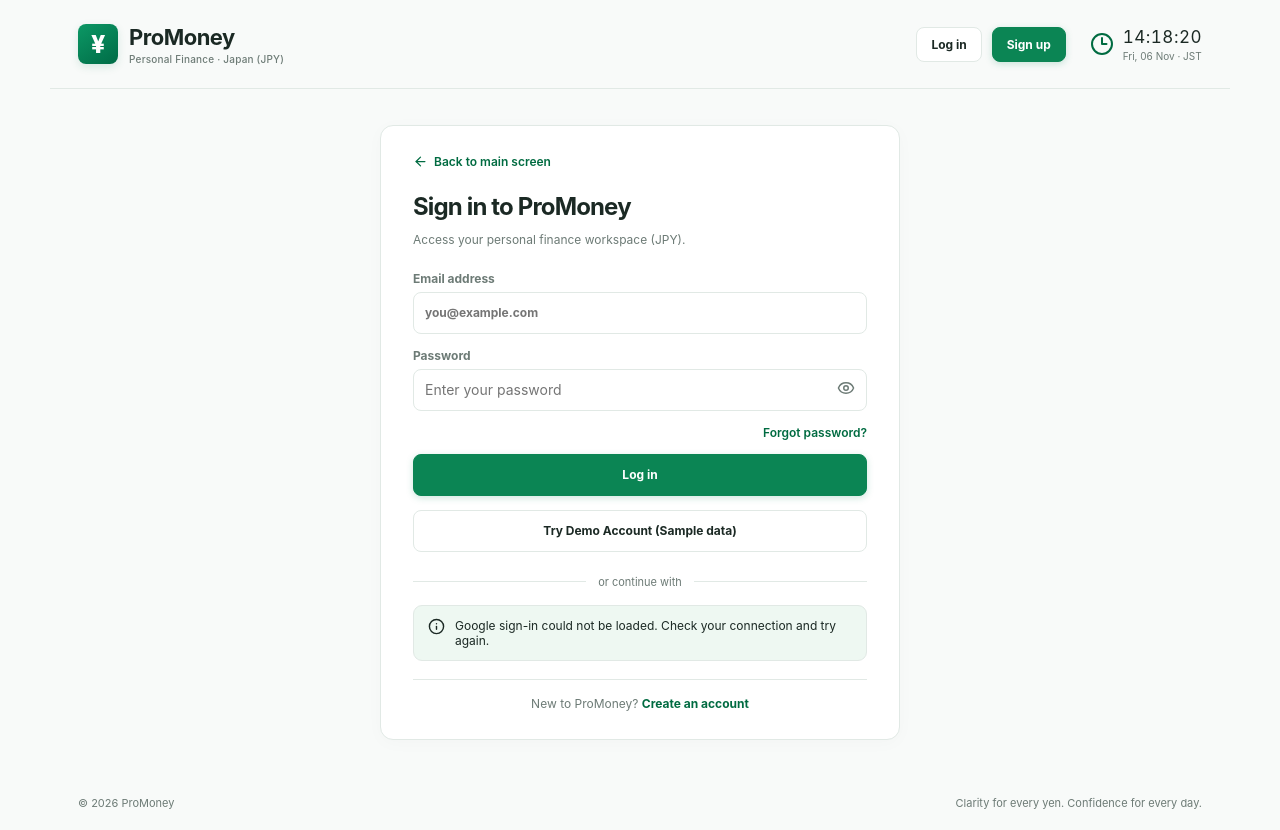
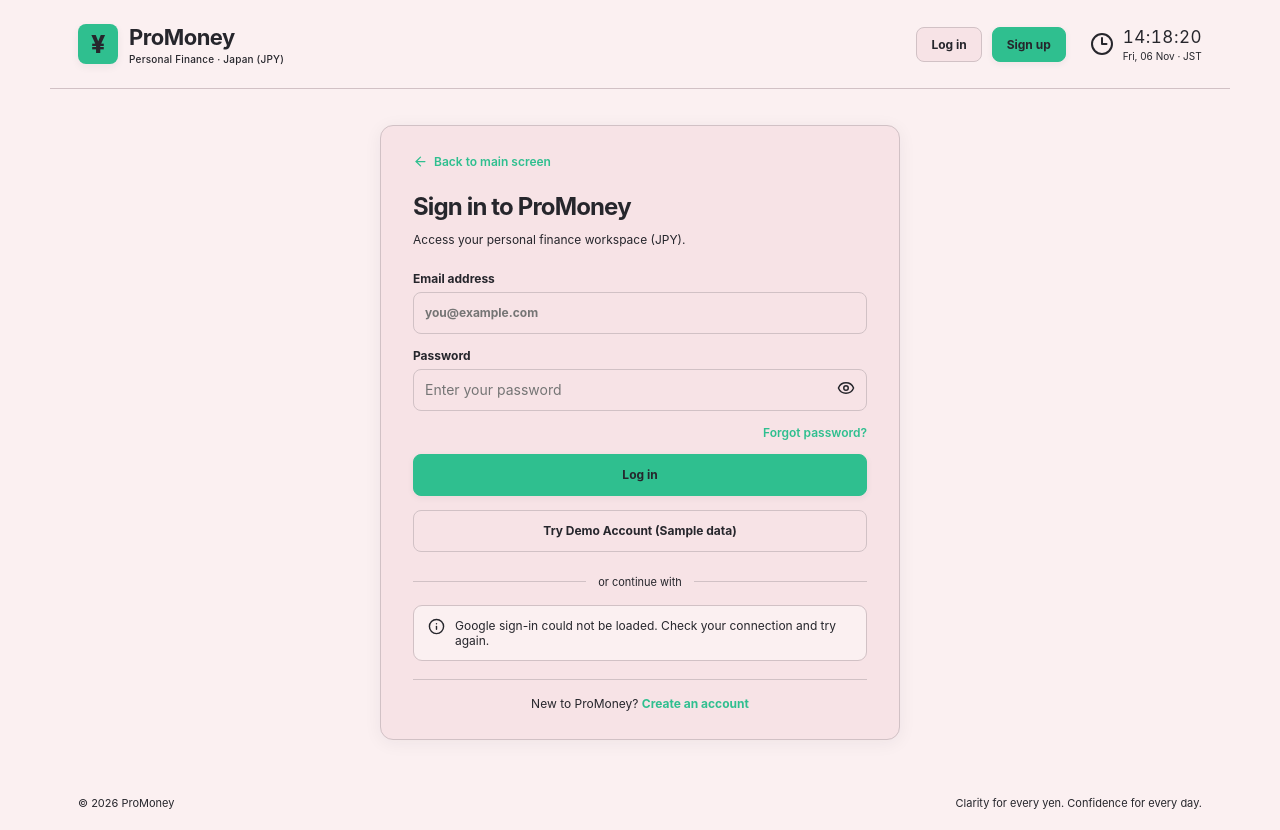
Before and after one commit to SUMANRAUT-20/ProMoney, a React (Vite) app in the folder frontend/: page /login in a window 1280 px wide. Built offline with nearby package versions, Linux system fonts and the light colour scheme; no server answers.

Commit message:
style(ui): preview locked blush charcoal and mint palette

```diff
--- a/frontend/src/features/auth/auth.css
+++ b/frontend/src/features/auth/auth.css
@@ -11,7 +11,7 @@
 .pm-auth-clock small { display: block; color: var(--muted); font-size: 10px; margin-top: 3px; }
 .pm-auth-main { flex: 1; width: 100%; padding: 36px 20px; }
 .pm-auth .pm-auth-card { width: min(520px, 100%); margin: 0 auto; padding: 28px 32px; }
-.pm-auth-back { display: inline-flex; align-items: center; gap: 6px; color: var(--green-dark); font-size: 12px; font-weight: 600; margin-bottom: 24px; }
+.pm-auth-back { display: inline-flex; align-items: center; gap: 6px; color: var(--pm-accent); font-size: 12px; font-weight: 600; margin-bottom: 24px; }
 .pm-auth .auth-header { align-items: flex-start; text-align: left; }
 .pm-auth .auth-header h1 { font-size: 24px; margin-bottom: 8px; }
 .pm-auth .auth-header p { line-height: 1.6; }
@@ -22,7 +22,7 @@
 .pm-auth .form input { min-height: 42px; }
 .pm-auth-password button:hover { color: var(--green-dark); background: var(--mint-soft); }
 .pm-auth-help { display: flex; justify-content: flex-end; }
-.pm-auth-text-button { padding: 0; border: 0; background: transparent; color: var(--green-dark); font-size: 12px; font-weight: 600; }
+.pm-auth-text-button { padding: 0; border: 0; background: transparent; color: var(--pm-accent); font-size: 12px; font-weight: 600; }
 .pm-auth .pm-auth-submit { min-height: 42px; width: 100%; }
 .pm-auth-divider { display: flex; align-items: center; gap: 12px; color: var(--muted); font-size: 11px; margin: 23px 0 16px; }
 .pm-auth-divider::before, .pm-auth-divider::after { content: ''; height: 1px; flex: 1; background: var(--border); }
--- a/frontend/src/styles.css
+++ b/frontend/src/styles.css
@@ -1,42 +1,44 @@
-:root {
+/* Keep the palette preview light for either saved theme preference. */
+:root,
+:root[data-theme="dark"] {
   font-family: Inter, ui-sans-serif, -apple-system, BlinkMacSystemFont, "Segoe UI", sans-serif;
-  color: #1b2924;
-  background: #f8faf9;
+  color-scheme: light;
+  color: var(--pm-ink);
+  background: var(--pm-bg);
   font-synthesis: none;
-  --body: #f8faf9;
-  --surface: #ffffff;
-  --surface-alt: #f6faf8;
-  --text: #1b2924;
-  --muted: #6d7b76;
-  --border: #e1e9e5;
-  --green: #078653;
-  --green-dark: #006b41;
-  --mint: #e0f4e9;
-  --mint-soft: #eef8f2;
-  --red: #b84a4a;
-  --shadow: 0 3px 18px rgba(25, 56, 41, .025);
-}
-:root[data-theme="dark"] {
-  color-scheme: dark;
-  --body: #111b18;
-  --surface: #1b2924;
-  --surface-alt: #21342c;
-  --text: #eef6f1;
-  --muted: #a3b5ab;
-  --border: #31443b;
-  --green: #47c892;
-  --green-dark: #2ba976;
-  --mint: #243f31;
-  --mint-soft: #1d352b;
-  --red: #f18c80;
-  --shadow: none;
+  --pm-bg: #FBF0F1;
+  --pm-surface: #F7E3E6;
+  --pm-selected: #EFA9B8;
+  --pm-ink: #26262C;
+  --pm-accent: #2FBF8F;
+  --pm-accent-soft: #8FE3C3;
+  --pm-outflow: #D9576B;
+  --pm-overdue: #D43D4D;
+  --pm-near-due: #E8A33D;
+  --pm-border: color-mix(in srgb, var(--pm-ink) 18%, var(--pm-surface));
+  --pm-shadow: color-mix(in srgb, var(--pm-ink) 6%, transparent);
+  --pm-overlay: color-mix(in srgb, var(--pm-ink) 55%, transparent);
+  --body: var(--pm-bg);
+  --surface: var(--pm-surface);
+  --surface-alt: var(--pm-bg);
+  --text: var(--pm-ink);
+  --muted: var(--pm-ink);
+  --border: var(--pm-border);
+  --green: var(--pm-accent);
+  --green-dark: var(--pm-ink);
+  --mint: var(--pm-accent-soft);
+  --mint-soft: var(--pm-bg);
+  --red: var(--pm-outflow);
+  --shadow: 0 3px 18px var(--pm-shadow);
 }
 * { box-sizing: border-box; }
 body { margin: 0; background: var(--body); color: var(--text); font-size: 14px; }
 button, input, select { font: inherit; }
+input { accent-color: var(--pm-accent); }
+::selection { background: var(--pm-selected); color: var(--pm-ink); }
 button { cursor: pointer; }
-button:focus-visible, input:focus-visible, select:focus-visible, a:focus-visible { outline: 3px solid #71c59b; outline-offset: 2px; }
-a { text-decoration: none; color: inherit; }
+button:focus-visible, input:focus-visible, select:focus-visible, a:focus-visible { outline: 3px solid var(--pm-accent); outline-offset: 2px; }
+a { text-decoration: none; color: var(--pm-accent); }
 h1, h2, h3, p { margin-top: 0; }
 h1 { font-size: 25px; line-height: 1.2; letter-spacing: -.85px; margin-bottom: 6px; }
 h2 { font-size: 16px; letter-spacing: -.25px; }
@@ -44,19 +46,22 @@ h3 { font-size: 14px; }
 p { line-height: 1.5; }
 .app-shell { min-height: 100vh; display: flex; max-width: 1700px; margin: 0 auto; background: var(--body); }
 .side-layer { flex: 0 0 242px; z-index: 30; }
-.sidebar { height: 100vh; position: sticky; top: 0; background: var(--surface); border-right: 1px solid var(--border); display: flex; flex-direction: column; }
+.sidebar { --text: var(--pm-bg); --muted: var(--pm-bg); --border: color-mix(in srgb, var(--pm-bg) 20%, transparent); height: 100vh; position: sticky; top: 0; background: var(--pm-ink); color: var(--pm-bg); border-right: 1px solid var(--border); display: flex; flex-direction: column; }
 .brand { display: flex; align-items: center; gap: 11px; height: 77px; min-height: 77px; border-bottom: 1px solid var(--border); padding: 0 22px; font-size: 18px; letter-spacing: -.5px; font-weight: 750; }
-.brand-logo { display: grid; place-items: center; height: 29px; width: 29px; color: white; background: linear-gradient(145deg, #0c9865, #006b46); border-radius: 8px; font-weight: 800; font-size: 17px; box-shadow: 0 3px 8px #08785122; }
+.brand-logo { display: grid; place-items: center; height: 29px; width: 29px; color: var(--pm-ink); background: var(--pm-accent); border-radius: 8px; font-weight: 800; font-size: 17px; box-shadow: 0 3px 8px var(--pm-shadow); }
+.brand { color: inherit; }
 .nav { display: flex; flex-direction: column; padding: 23px 12px; gap: 3px; }
 .nav-item { display: flex; align-items: center; gap: 13px; min-height: 39px; padding: 0 14px; color: var(--text); border-radius: 8px; font-size: 13px; font-weight: 530; transition: background .2s, color .2s; }
-.nav-item svg { color: #4f6660; }
-.nav-item:hover { background: var(--surface-alt); }
-.nav-item.active { color: var(--green-dark); background: var(--mint); font-weight: 700; }
-.nav-item.active svg { color: var(--green); }
+.nav-item svg { color: inherit; }
+.nav-item:hover { --muted: var(--pm-ink); background: var(--pm-surface); color: var(--pm-ink); }
+.nav-item.active { --muted: var(--pm-ink); color: var(--pm-ink); background: var(--pm-selected); font-weight: 700; }
+.nav-item.active svg { color: inherit; }
+.nav-item[href="/labo"] { color: var(--pm-accent); }
+.nav-item[href="/labo"]:hover, .nav-item[href="/labo"].active { background: var(--pm-accent); color: var(--pm-ink); }
 .sidebar-bottom { border-top: 1px solid var(--border); margin-top: auto; padding: 14px 12px 19px; }
-.workspace-switch { display: flex; border: 1px solid var(--border); border-radius: 24px; background: var(--surface-alt); padding: 3px; gap: 2px; }
+.workspace-switch { --text: var(--pm-ink); --muted: var(--pm-ink); display: flex; border: 1px solid var(--border); border-radius: 24px; background: var(--surface-alt); padding: 3px; gap: 2px; }
 .workspace-switch button { display: flex; align-items: center; justify-content: center; gap: 6px; flex: 1; border: 0; background: none; color: var(--muted); font-size: 11px; font-weight: 600; min-height: 29px; border-radius: 22px; padding: 0 3px; }
-.workspace-switch button.selected { background: var(--surface); color: var(--text); box-shadow: 0 1px 3px #00000016; }
+.workspace-switch button.selected { background: var(--pm-selected); color: var(--text); box-shadow: 0 1px 3px var(--pm-shadow); }
 .sidebar-note { margin: 21px 6px 0; display: flex; align-items: center; gap: 6px; font-size: 10px; color: var(--muted); }
 .app-main { min-width: 0; flex: 1; }
 .topbar { position: sticky; top: 0; height: 68px; background: var(--surface); border-bottom: 1px solid var(--border); display: flex; justify-content: space-between; align-items: center; gap: 14px; padding: 0 27px; z-index: 20; }
@@ -70,13 +75,13 @@ p { line-height: 1.5; }
 .icon-button:hover { background: var(--mint-soft); }
 .avatar { width: 30px; height: 30px; display: grid; place-items: center; border-radius: 50%; background: var(--mint); color: var(--green-dark); font-weight: 700; font-size: 11px; }
 .content { padding: 31px 27px 60px; max-width: 1490px; margin: 0 auto; }
-.demo-tag { margin-bottom: 15px; font-size: 10px; font-weight: 700; letter-spacing: 1.1px; color: #85938d; }
+.demo-tag { margin-bottom: 15px; font-size: 10px; font-weight: 700; letter-spacing: 1.1px; color: var(--pm-ink); }
 .page-heading { display: flex; align-items: flex-start; justify-content: space-between; gap: 16px; margin-bottom: 24px; }
 .page-heading p { font-size: 13px; color: var(--muted); margin: 0; }
 .page-action { margin-top: 0; flex-shrink: 0; }
 .btn { border: 1px solid transparent; display: inline-flex; align-items: center; justify-content: center; gap: 8px; min-height: 35px; border-radius: 8px; padding: 0 14px; font-size: 12px; font-weight: 700; white-space: nowrap; }
-.btn.primary { background: #0b8554; border-color: #0b8554; color: white; box-shadow: 0 2px 7px #138a6035; }
-.btn.primary:hover { background: #087049; }
+.btn.primary { background: var(--pm-accent); border-color: var(--pm-accent); color: var(--pm-ink); box-shadow: 0 2px 7px var(--pm-shadow); }
+.btn.primary:hover { background: var(--pm-accent-soft); }
 .btn.secondary { background: var(--surface); color: var(--text); border-color: var(--border); }
 .btn.secondary:hover { background: var(--surface-alt); }
 .btn.compact { min-height: 32px; padding: 0 9px; }
@@ -87,10 +92,8 @@ p { line-height: 1.5; }
 .metric-label { color: var(--muted); font-size: 11px; margin-bottom: 3px; }
 .metric-number { font-size: 21px; line-height: 1.15; font-weight: 750; letter-spacing: -.5px; }
 .metric .small { margin-top: 3px; font-size: 10px; }
-.goal-feature { display: flex; flex-direction: column; justify-content: center; margin-top: 24px; min-height: 122px; padding: 17px; background: linear-gradient(110deg, var(--mint-soft), #eef8f2); position: relative; overflow: hidden; }
-:root[data-theme="dark"] .goal-feature { background: linear-gradient(110deg, var(--mint-soft), var(--surface)); }
-.goal-feature > span:not(.feature-watermark) { font-size: 12px; color: #43675a; }
-:root[data-theme="dark"] .goal-feature > span:not(.feature-watermark) { color: var(--muted); }
+.goal-feature { display: flex; flex-direction: column; justify-content: center; margin-top: 24px; min-height: 122px; padding: 17px; background: var(--pm-surface); position: relative; overflow: hidden; }
+.goal-feature > span:not(.feature-watermark) { font-size: 12px; color: var(--pm-ink); }
 .goal-feature strong { font-size: 27px; letter-spacing: -.8px; color: var(--text); line-height: 1.24; }
 .goal-feature small { font-size: 11px; color: var(--muted); margin-top: 2px; }
 .feature-watermark { position: absolute; right: 42px; top: 13px; opacity: .12; color: var(--green); }
@@ -101,30 +104,29 @@ p { line-height: 1.5; }
 .goal-name strong { font-size: 12px; overflow: hidden; text-overflow: ellipsis; white-space: nowrap; }
 .goal-emoji { font-size: 20px; }
 .percent { color: var(--muted); font-size: 11px; white-space: nowrap; }
-.progress-track { width: 100%; height: 7px; border-radius: 100px; background: #e8eeeb; overflow: hidden; }
-:root[data-theme="dark"] .progress-track { background: #405147; }
-.progress-track span { display: block; height: 100%; background: linear-gradient(90deg, #068550, #13a06b); border-radius: 100px; transition: width .25s; }
-.progress-track.complete span { background: #4ea987; }
-.progress-track.red span { background: #e37865; }
+.progress-track { width: 100%; height: 7px; border-radius: 100px; background: var(--pm-selected); overflow: hidden; }
+.progress-track span { display: block; height: 100%; background: var(--pm-accent); border-radius: 100px; transition: width .25s; }
+.progress-track.complete span { background: var(--pm-accent); }
+.progress-track.red span { background: var(--pm-outflow); }
 .goal-amount { display: flex; justify-content: space-between; gap: 8px; margin: 12px 0 0; font-size: 11px; }
 .goal-amount strong { white-space: nowrap; }
 .goal-amount span { color: var(--muted); white-space: nowrap; }
 .goal-meta { display: flex; justify-content: space-between; gap: 6px; border-top: 1px solid var(--border); padding-top: 10px; margin-top: 11px; font-size: 10px; color: var(--muted); }
 .goal-meta span { display: flex; align-items: center; gap: 3px; white-space: nowrap; }
 .goal-actions { margin-top: 7px; display: flex; align-items: center; justify-content: space-between; min-height: 24px; }
-.text-action { border: 0; background: none; color: var(--green-dark); display: inline-flex; align-items: center; gap: 3px; padding: 4px 0; font-size: 11px; font-weight: 700; }
+.text-action { border: 0; background: none; color: var(--pm-accent); display: inline-flex; align-items: center; gap: 3px; padding: 4px 0; font-size: 11px; font-weight: 700; }
 .text-action:hover { text-decoration: underline; }
 .delete-action { margin-left: auto; opacity: .5; }
 .delete-action:hover { color: var(--red); opacity: 1; }
-.done-badge { width: fit-content; display: flex; align-items: center; gap: 4px; color: #ffffff; background: #52af84; border-radius: 15px; padding: 2px 8px; font-size: 10px; margin: -6px 0 11px; }
+.done-badge { width: fit-content; display: flex; align-items: center; gap: 4px; color: var(--pm-ink); background: var(--pm-accent-soft); border-radius: 15px; padding: 2px 8px; font-size: 10px; margin: -6px 0 11px; }
 .completed-section { margin-top: 22px; }
 .completed-section h2 { font-size: 13px; font-weight: 600; margin-bottom: 0; }
 .completed-section .goals-grid { margin-top: 12px; }
 .muted { color: var(--muted); }
 .small { font-size: 11px; }
-.positive { color: var(--green-dark); }
+.positive { color: var(--pm-accent); }
 .negative { color: var(--red); }
-.modal-backdrop { position: fixed; inset: 0; z-index: 100; background: #0a1c177d; display: flex; align-items: center; justify-content: center; padding: 15px; }
+.modal-backdrop { position: fixed; inset: 0; z-index: 100; background: var(--pm-overlay); display: flex; align-items: center; justify-content: center; padding: 15px; }
 .modal { width: min(500px, 100%); max-height: calc(100vh - 32px); overflow: auto; padding: 22px; box-shadow: 0 20px 80px #0003; }
 .modal-heading { display: flex; align-items: center; justify-content: space-between; margin-bottom: 18px; }
 .modal-heading h2 { font-size: 20px; margin: 0; }
@@ -152,9 +154,10 @@ p { line-height: 1.5; }
 .table-strong { font-weight: 700; }
 .neutral-badge { color: var(--muted); background: var(--surface-alt); padding: 4px 7px; border-radius: 6px; font-size: 11px; }
 .type-badge { display: inline-flex; align-items: center; gap: 3px; border-radius: 14px; padding: 4px 8px; font-size: 10px; text-transform: capitalize; }
-.type-badge.income { background: var(--mint-soft); color: var(--green-dark); }
-.type-badge.expense { background: #fff1ea; color: #ad6a44; }
-:root[data-theme="dark"] .type-badge.expense { background: #47332a; color: #f3c19d; }
+.type-badge.income { background: var(--pm-accent-soft); color: var(--pm-ink); }
+.type-badge.expense { background: var(--pm-selected); color: var(--pm-ink); }
+.finance-table td.positive { color: var(--pm-accent); }
+.finance-table td.negative { color: var(--pm-outflow); }
 .budget-overview, .account-banner { display: flex; align-items: center; justify-content: space-between; padding: 22px; margin-bottom: 16px; background: var(--mint-soft); }
 .budget-overview h2, .account-banner h2 { font-size: 28px; margin: 4px 0; }
 .budget-overview p, .account-banner p { margin: 0; color: var(--muted); font-size: 12px; }
@@ -186,7 +189,7 @@ p { line-height: 1.5; }
 .recent-row small { color: var(--muted); font-size: 11px; }
 .transaction-dot { width: 32px; height: 32px; border-radius: 9px; display: grid; place-items: center; flex-shrink: 0; }
 .transaction-dot.income { color: var(--green); background: var(--mint-soft); }
-.transaction-dot.expense { color: #c28a67; background: #fcf2eb; }
+.transaction-dot.expense { color: var(--pm-outflow); background: var(--pm-bg); }
 .recent-amount { margin-left: auto; font-weight: 700; white-space: nowrap; }
 .account-banner svg { color: var(--green); }
 .account-card { min-height: 180px; padding: 22px; }
@@ -221,10 +224,10 @@ p { line-height: 1.5; }
 .capitalized { text-transform: capitalize; }
 .segmented { background: var(--surface-alt); border: 1px solid var(--border); border-radius: 8px; padding: 3px; display: flex; }
 .segmented button { border: 0; background: transparent; padding: 6px 14px; border-radius: 6px; font-size: 11px; color: var(--muted); }
-.segmented button.selected { background: var(--surface); color: var(--text); box-shadow: 0 1px 4px #0001; }
+.segmented button.selected { background: var(--pm-selected); color: var(--text); box-shadow: 0 1px 4px var(--pm-shadow); }
 .mobile-menu, .mobile-scrim { display: none; }
 @media (max-width: 1150px) { .side-layer { flex-basis: 207px; } .brand { padding: 0 16px; } .metrics-grid { gap: 10px; } .metric { padding: 13px 11px; gap: 10px; } .metric-number { font-size: 18px; } .goals-grid { grid-template-columns: repeat(2,minmax(0,1fr)); } .budget-grid { grid-template-columns: repeat(2,minmax(0,1fr)); } .dashboard-metrics { grid-template-columns: repeat(2,minmax(0,1fr)); } }
-@media (max-width: 800px) { .side-layer { position: fixed; width: 245px; top: 0; bottom: 0; left: 0; transform: translateX(-100%); transition: transform .2s; } .side-layer.show { transform: translateX(0); } .mobile-menu { display: flex; } .mobile-scrim { display: block; position: fixed; inset: 0; z-index: 25; background: #04100988; border: 0; width: 100%; } .app-main { width: 100%; } .topbar { padding: 0 18px; } .content { padding: 24px 18px 45px; } .search { width: 210px; } .two-col-chart { grid-template-columns: 1fr; } }
+@media (max-width: 800px) { .side-layer { position: fixed; width: 245px; top: 0; bottom: 0; left: 0; transform: translateX(-100%); transition: transform .2s; } .side-layer.show { transform: translateX(0); } .mobile-menu { display: flex; } .mobile-scrim { display: block; position: fixed; inset: 0; z-index: 25; background: var(--pm-overlay); border: 0; width: 100%; } .app-main { width: 100%; } .topbar { padding: 0 18px; } .content { padding: 24px 18px 45px; } .search { width: 210px; } .two-col-chart { grid-template-columns: 1fr; } }
 @media (max-width: 580px) { .topbar-right { gap: 8px; } .topbar-title { display: none; } .topbar { height: 60px; padding: 0 12px; } .search { width: min(47vw, 195px); } .search kbd { display: none; } .content { padding: 20px 12px 40px; } .page-heading { align-items: flex-start; } h1 { font-size: 23px; } .page-action .btn { font-size: 0; gap: 0; padding: 0; width: 36px; height: 36px; } .page-action .btn svg { width: 18px; height: 18px; } .metrics-grid { grid-template-columns: 1fr; gap: 9px; } .metric { min-height: 70px; } .metric-number { font-size: 20px; } .goal-feature { margin-top: 15px; } .goals-grid, .budget-grid, .account-grid, .report-stats, .dashboard-metrics { grid-template-columns: 1fr; } .report-layout { grid-template-columns: 1fr; gap: 4px; } .pie-wrap { height: 250px; } .section-toolbar { flex-direction: column; align-items: stretch; } .filter-input { width: 100%; } .form-row { grid-template-columns: 1fr; } .goal-meta { font-size: 10px; } .metric { flex-direction: row!important; } }
 
 /* Clean Foundation Extensions: Auth Layout, Status Banner & ProMoney Lab Grid */
@@ -236,7 +239,7 @@ p { line-height: 1.5; }
 .auth-header h1 { font-size: 21px; margin-bottom: 4px; }
 .auth-header p { font-size: 12px; color: var(--muted); margin: 0; }
 .auth-footer { margin-top: 18px; padding-top: 16px; border-top: 1px solid var(--border); display: flex; flex-direction: column; gap: 8px; text-align: center; font-size: 12px; color: var(--muted); }
-.auth-footer a { color: var(--green-dark); font-weight: 700; }
+.auth-footer a { color: var(--pm-accent); font-weight: 700; }
 .auth-footer a:hover { text-decoration: underline; }
 .status-banner { display: flex; align-items: flex-start; gap: 10px; padding: 12px 14px; border-radius: 9px; border: 1px solid var(--border); background: var(--mint-soft); color: var(--text); font-size: 12px; margin-bottom: 16px; }
 .status-banner strong { display: block; color: var(--green-dark); margin-bottom: 2px; }
@@ -247,24 +250,21 @@ p { line-height: 1.5; }
 .lab-card p { margin: 0; font-size: 12px; color: var(--muted); }
 @media (max-width: 1150px) { .lab-grid { grid-template-columns: repeat(2, minmax(0, 1fr)); } }
 @media (max-width: 580px) { .lab-grid { grid-template-columns: 1fr; } }
-.status-banner.danger { background: #fdecec; border-color: #f3c2c2; }
-.status-banner.danger strong { color: var(--red); }
-:root[data-theme="dark"] .status-banner.danger { background: #3b2222; border-color: #663838; }
+.status-banner.danger { background: var(--pm-surface); border-color: var(--pm-overdue); }
+.status-banner.danger strong { color: var(--pm-overdue); }
 .status-pill { padding: 2px 8px; border-radius: 12px; font-size: 11px; font-weight: 700; }
-.status-pill.overdue { background: #fdecec; color: var(--red); }
-.status-pill.due_soon { background: #fff4e5; color: #ad6a1b; }
+.status-pill.overdue { background: var(--pm-overdue); color: var(--pm-bg); }
+.status-pill.due_soon { background: var(--pm-near-due); color: var(--pm-ink); }
 .status-pill.upcoming { background: var(--surface-alt); color: var(--muted); }
 .status-pill.paid { background: var(--mint-soft); color: var(--green-dark); }
-:root[data-theme="dark"] .status-pill.overdue { background: #3b2222; color: var(--red); }
-:root[data-theme="dark"] .status-pill.due_soon { background: #42331d; color: #f3c677; }
 
 /* ProMoney LA-BO chat (Phase 5, module 1) */
 .labo-chat-log { display: flex; flex-direction: column; gap: 8px; max-height: 340px; overflow-y: auto; padding: 4px 0 8px; }
 .labo-msg { max-width: 85%; padding: 9px 12px; border-radius: 12px; font-size: 14px; line-height: 1.5; white-space: pre-wrap; }
-.labo-msg-user { align-self: flex-end; background: var(--green, #1d9e75); color: #fff; }
-.labo-msg-ai { align-self: flex-start; background: rgba(127, 127, 127, 0.12); }
+.labo-msg-user { align-self: flex-end; background: var(--pm-accent); color: var(--pm-ink); }
+.labo-msg-ai { align-self: flex-start; background: var(--pm-surface); }
 .labo-quick { display: flex; flex-wrap: wrap; gap: 6px; margin: 6px 0 10px; }
-.labo-chip { border: 1px solid rgba(127, 127, 127, 0.35); background: transparent; color: inherit; border-radius: 999px; padding: 5px 11px; font-size: 12.5px; cursor: pointer; }
+.labo-chip { border: 1px solid var(--pm-border); background: transparent; color: inherit; border-radius: 999px; padding: 5px 11px; font-size: 12.5px; cursor: pointer; }
 .labo-chip:disabled { opacity: 0.5; cursor: default; }
 .labo-input-row { display: flex; gap: 8px; }
 .labo-input-row input { flex: 1; min-width: 0; }
@@ -294,7 +294,7 @@ p { line-height: 1.5; }
    squeezing into the rail. */
 @media (max-width: 1150px) {
   .mobile-menu { display: none; }
-  .mobile-scrim { display: block; position: fixed; inset: 0; z-index: 25; background: #04100988; border: 0; width: 100%; }
+  .mobile-scrim { display: block; position: fixed; inset: 0; z-index: 25; background: var(--pm-overlay); border: 0; width: 100%; }
   .side-layer { position: relative; flex: 0 0 68px; width: auto; transform: none; }
   .side-layer.show { position: fixed; top: 0; bottom: 0; left: 0; width: 245px; flex: none; transform: translateX(0); }
   .side-layer:not(.show) .brand { justify-content: center; padding: 0; }
@@ -305,7 +305,7 @@ p { line-height: 1.5; }
   .side-layer:not(.show) .sidebar-bottom { padding: 14px 8px 19px; }
   .side-layer:not(.show) .sidebar-profile { justify-content: center; }
   .side-layer:not(.show) .sidebar-profile-chevron { display: none; }
-  .side-layer:not(.show) .sidebar-profile-menu { position: absolute; bottom: calc(100% + 6px); left: 0; width: 190px; z-index: 40; background: var(--surface); box-shadow: 0 10px 30px rgba(10, 30, 20, .18); }
+  .side-layer:not(.show) .sidebar-profile-menu { position: absolute; bottom: calc(100% + 6px); left: 0; width: 190px; z-index: 40; background: var(--surface); box-shadow: 0 10px 30px var(--pm-shadow); }
   .side-layer:not(.show) .sidebar-profile-menu .nav-item { justify-content: flex-start; padding: 0 14px; min-height: 39px; }
   .side-layer:not(.show) .sidebar-profile-menu .nav-item > span:last-of-type { display: inline; }
 }
```
Also changed, not shown: frontend/src/components/layout/sidebar.css (+10 -5 lines), frontend/src/features/dashboard/home.css (+8 -8 lines).
